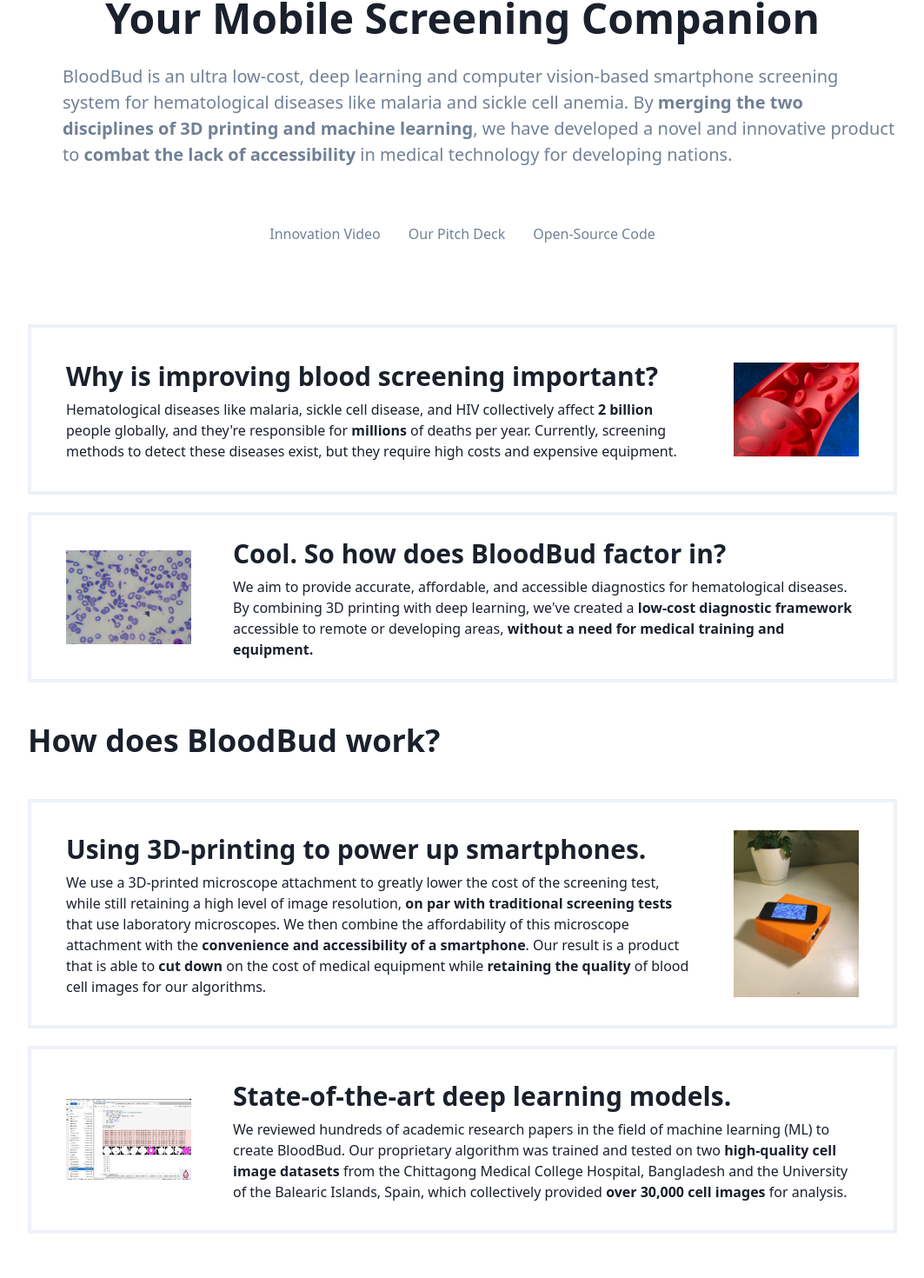
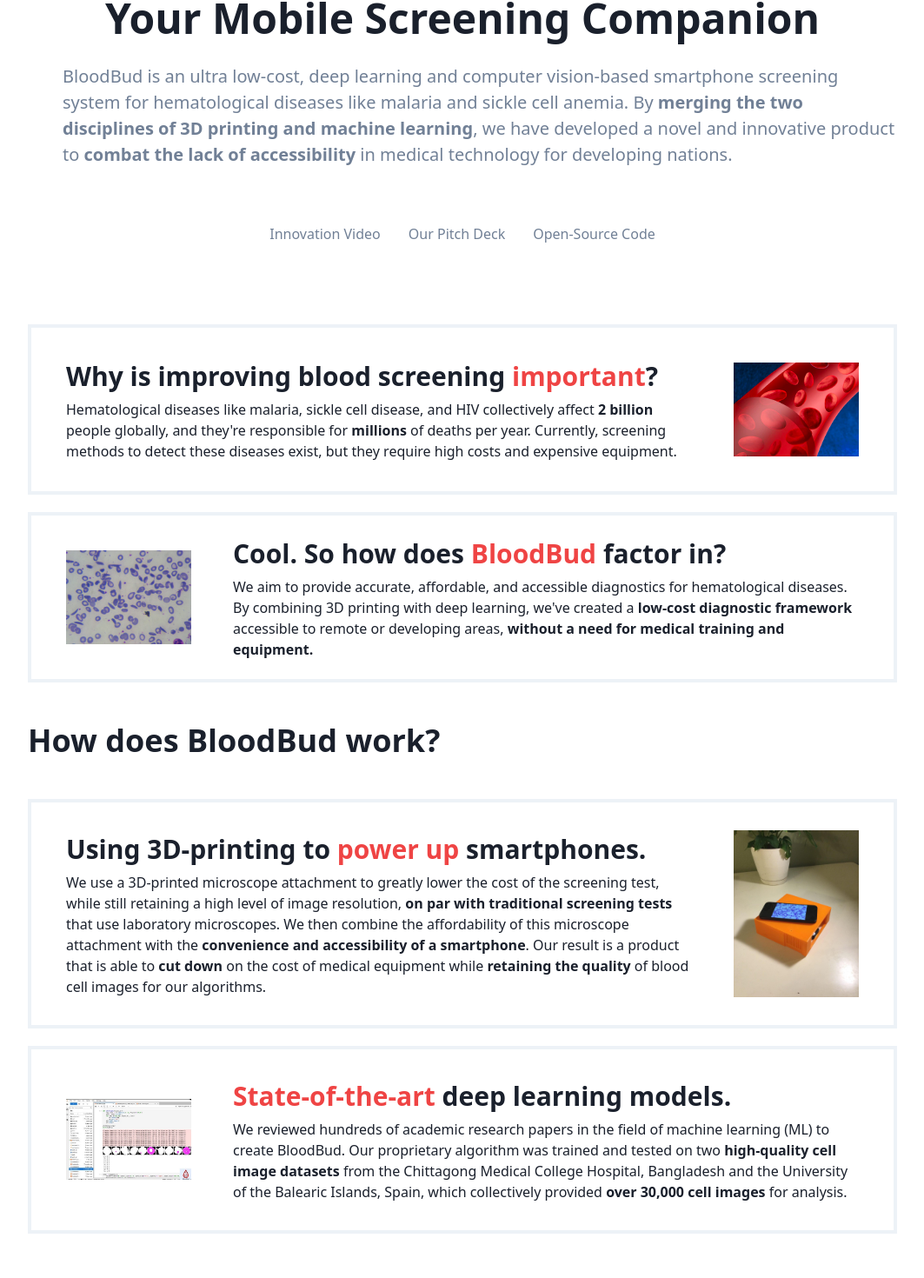
Before and after one commit to azh248/Blood-Bud, a Next.js app: page / in a window 1280 px wide. Shown: the part 336-1806 px from the top of the page at 87% size, without its empty margins (108-1171 px from the left). Built offline with nearby package versions, Linux system fonts and the light colour scheme.

Commit message:
red bold

```diff
--- a/src/button/Button.tsx
+++ b/src/button/Button.tsx
@@ -28,7 +28,7 @@
           }
 
           .btn-xl {
-            @apply font-extrabold text-xl py-4 px-6;
+            @apply font-extrabold text-red-500 text-xl py-4 px-6;
           }
 
           .btn-primary {
--- a/src/templates/VerticalFeatureRowBoxes.tsx
+++ b/src/templates/VerticalFeatureRowBoxes.tsx
@@ -11,7 +11,7 @@
       title={
         <>
           {'Why is improving blood screening '}
-          <span className="font-bold placeholder">
+          <span className="font-extrabold text-red-500 placeholder">
             {'important'}
           </span>
           {'?'}
@@ -38,7 +38,7 @@
       title={
         <>
           {'Cool. So how does '}
-          <span className="font-bold placeholder">
+          <span className="font-extrabold text-red-500 placeholder">
             {'BloodBud'}
           </span>
           {' factor in?'}
@@ -76,7 +76,7 @@
       title={
         <>
           {'Using 3D-printing to '}
-          <span className="font-bold placeholder">
+          <span className="font-extrabold text-red-500 placeholder">
             {'power up'}
           </span>
           {' smartphones. '}
@@ -111,7 +111,7 @@
     <FeatureRowBox
       title={
         <>
-          <span className="font-bold placeholder">
+          <span className="font-extrabold text-red-500 placeholder">
             {'State-of-the-art'}
           </span>
           {' deep learning models. '}
```
